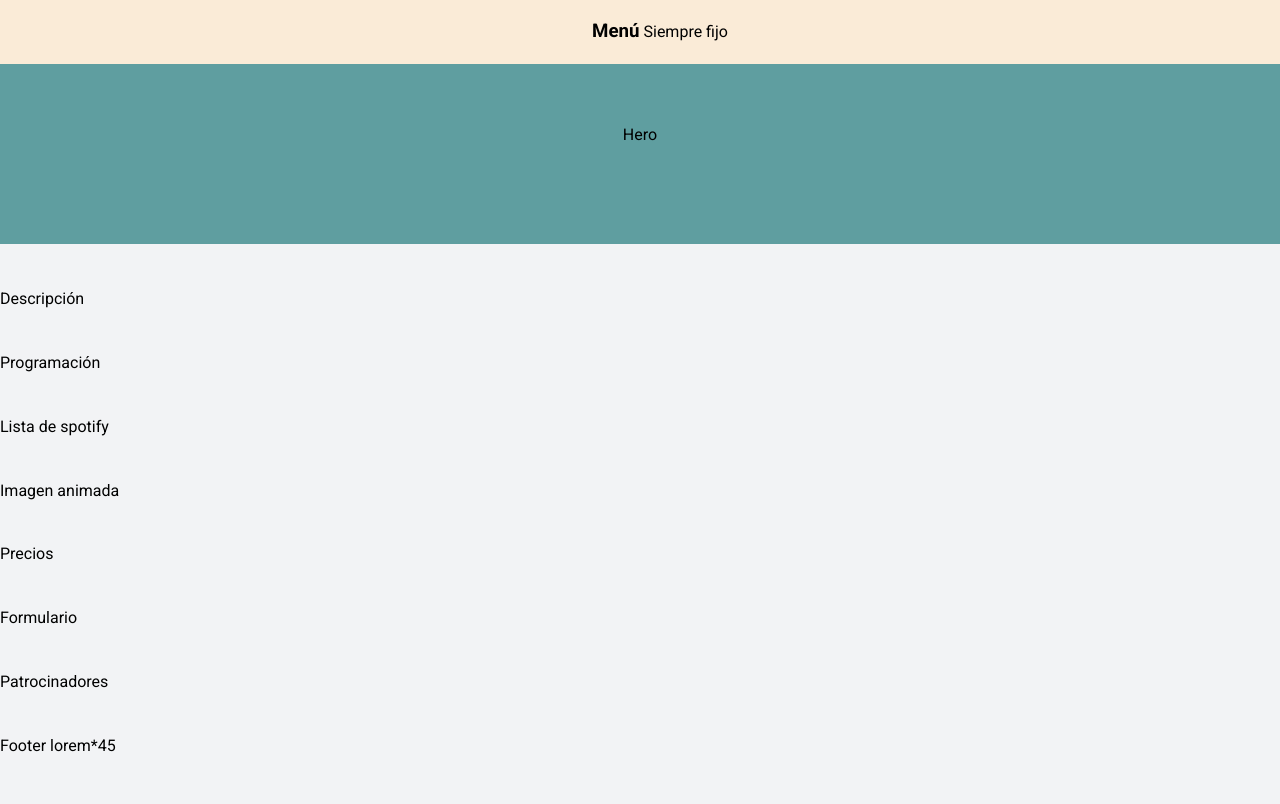
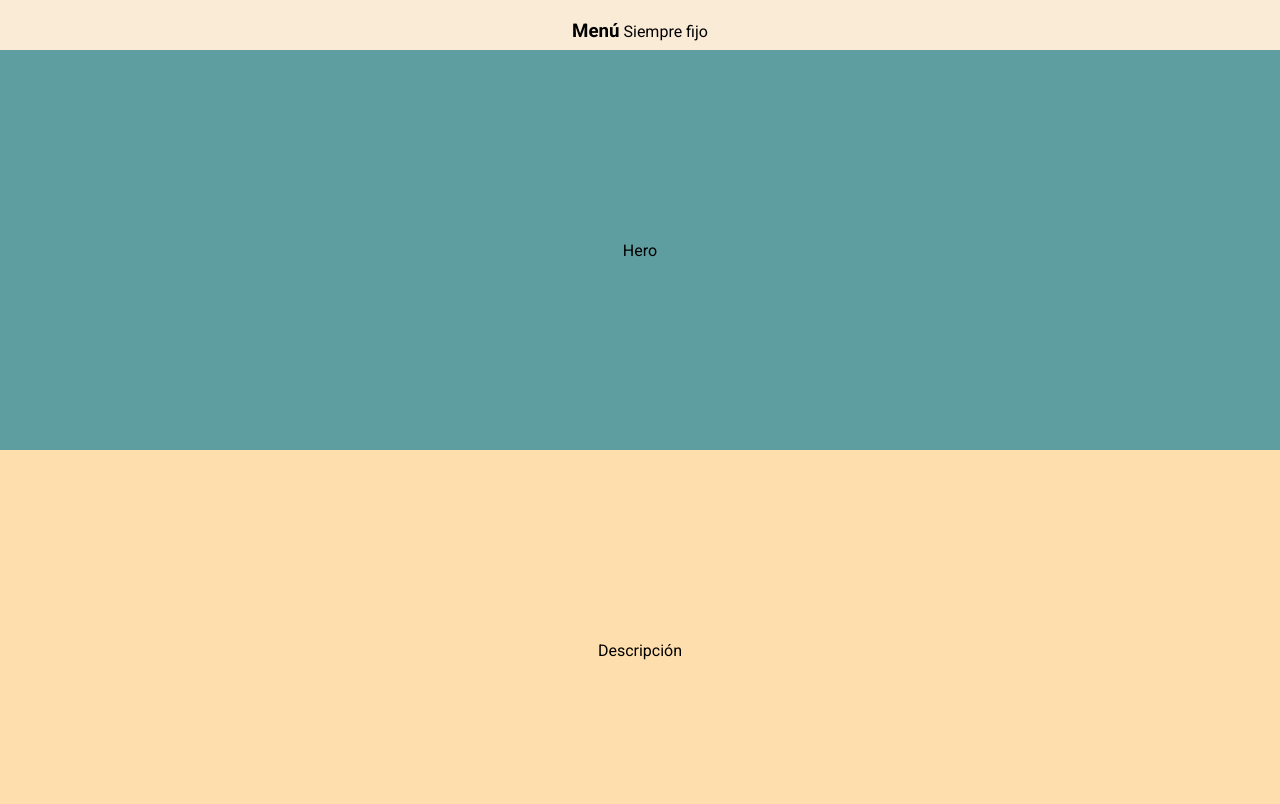
Before and after one commit to JuanBacon/experienciasweb, a plain HTML site: page crossoverfestival - parcial/html/index.html in a window 1280 px wide. Shown: the top 804 px of the page. Drawn offline with Linux system fonts and the light colour scheme.

Commit message:
segundo avance parcial

```diff
--- a/crossoverfestival - parcial/css/style.css
+++ b/crossoverfestival - parcial/css/style.css
@@ -1,4 +1,8 @@
 @import url("https://fonts.googleapis.com/css2?family=Roboto:wght@100;400;700&display=swap");
+
+*{
+  box-sizing: border-box;
+}
 
 body {
   margin: 0px;
@@ -7,17 +11,19 @@ body {
   height: 100vh;
 }
 #container {
-  display: grid;
-  height: 100vh;
+  display: flex;
+  flex-direction: row;
+  flex-wrap: wrap;
+  margin-top: 50px;
 }
 
 #header {
   background-color: antiquewhite;
   text-align: center;
-  position: fixed;
+  position: absolute;
   top: 0;
   padding: 20px;
-  height: 3vh;
+  height: 50px;
   width: 100%;
 }
 
@@ -26,13 +32,35 @@ body {
   display: inline;
 }
 
-#heroContent {
-  background-color: cadetblue;
+.sectionPage{
   display: flex;
   justify-content: center;
   align-items: center;
   padding: 50px 0px 50px 0px;
-  margin-top: 3vh;
-  height: 15vh;
+  height: 50vh;
   width: 100%;
 }
+
+#heroContent {
+  background-color: cadetblue;
+}
+
+#description {
+  background-color: navajowhite;
+}
+
+#eventDetail {
+  background-color: aquamarine;
+}
+
+#spotifyList {
+  background-color: yellowgreen;
+  flex: 1;
+  width: 50vw;
+}
+
+#img {
+  background-color: yellow;
+  flex: 1;
+  width: 50vw;
+}
--- a/crossoverfestival - parcial/html/index.html
+++ b/crossoverfestival - parcial/html/index.html
@@ -7,39 +7,23 @@
 </head>
 <body>
 
-    <div id="container">
-        <div id="header"><h3>Menú</h3> <p>Siempre fijo</p></div>
-        <div id="heroContent"> Hero</div>
-        <div id="description">Descripción</div>
-        <div id="eventDetail">Programación</div>
-        <div id="spotifyList">Lista de spotify</div>
-        <div id="img">Imagen animada</div>
-        <div id="pricing">Precios</div>
-        <div id="form">Formulario</div>
-        <div id="partners">Patrocinadores</div>
-        <div id="footer">Footer lorem*45</div>
-
-
-    </div>
-
-    <!-- <header>
-        <nav><span> <b>Menú</b> siempre fijo</span></nav>
+    <header id="header">
+        <h3>Menú</h3> <p>Siempre fijo</p>
     </header>
 
-    <main>
-        <section id="heroContent">
-            <h1>Hero content</h1>
-            <p>Contenido creado para impactar
-                y captar la atención del usuario</p>
-                <img width="450" height="160" src="https://i.blogs.es/17012b/rick-morty-4x07-1939353/1366_521.jpeg" alt="Baner Rick y Morty">
-
-        </section>
-
+    <main id="container">
+        <section class="sectionPage" id="heroContent"> Hero</section>
+        <section class="sectionPage" id="description">Descripción</section>
+        <section class="sectionPage" id="eventDetail">Programación</section>
+        <section class="sectionPage" id="spotifyList">Lista de spotify</section>
+        <section class="sectionPage" id="img">Imagen animada</section>
+        <section class="sectionPage" id="pricing">Precios</section>
+        <section class="sectionPage" id="form">Formulario</section>
+        <section class="sectionPage" id="partners">Patrocinadores</section>
     </main>
-
-    <footer>
-        <h1>Footer</h1>
-    </footer> -->
+    <footer id="footer">
+            Footer lorem*45
+    </footer>
 
 
 </body>
```
